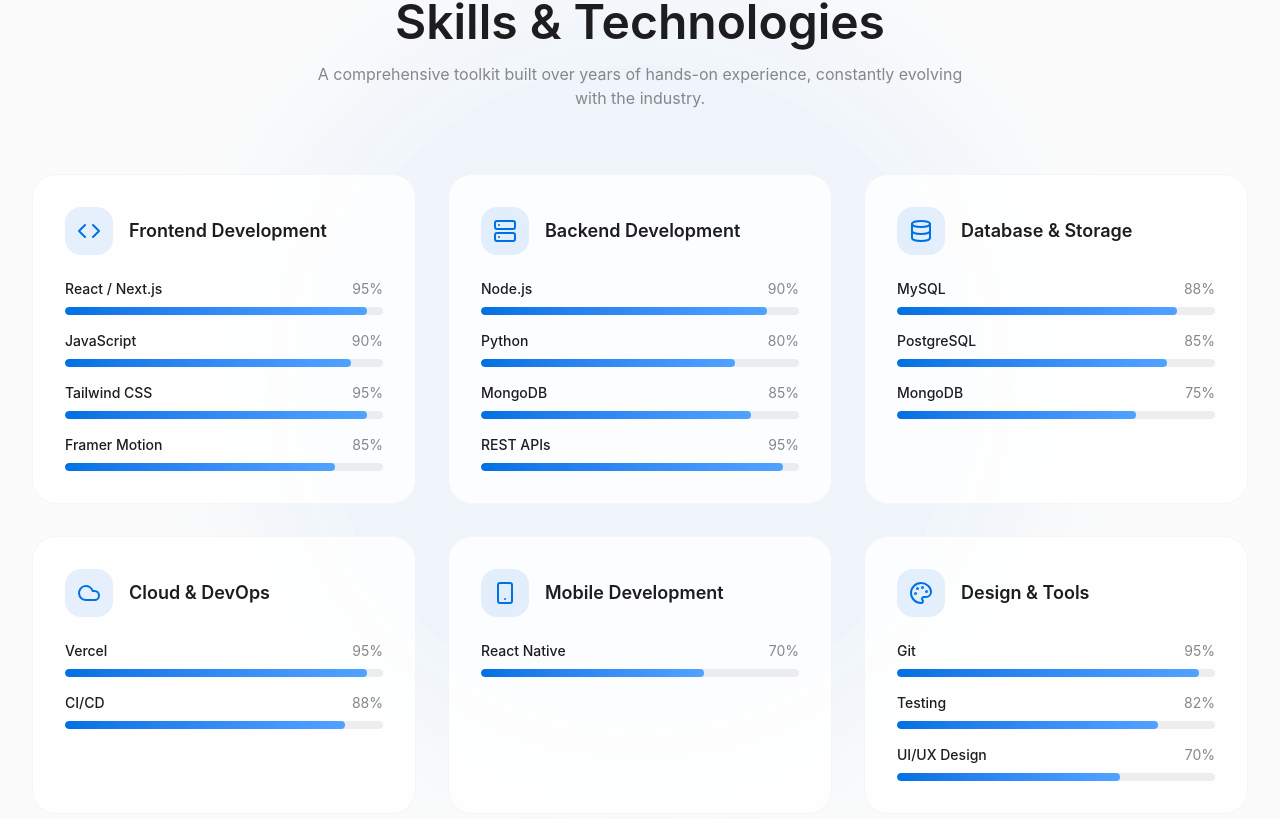
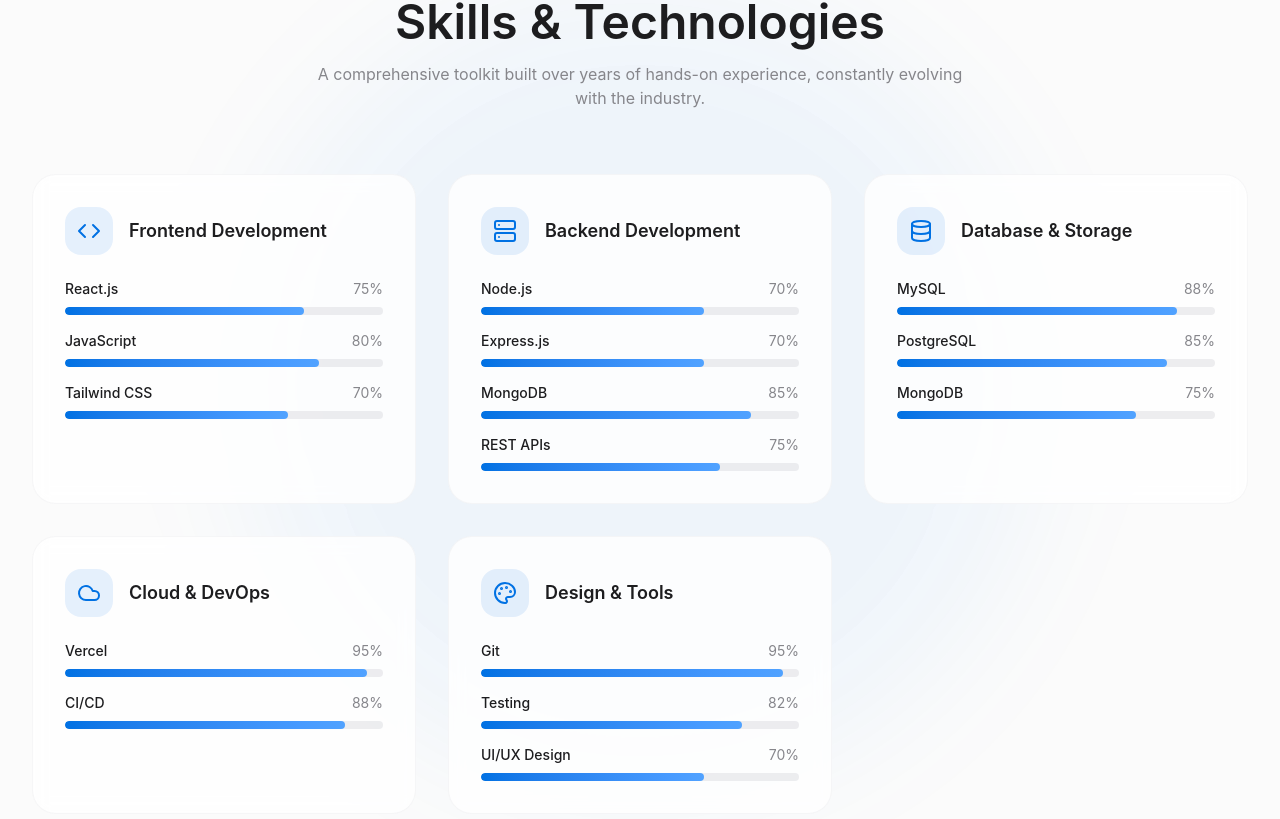
Before and after one commit to Abhijit-Maji-DS/Portfolio, a React (Vite) app: page / in a window 1280 px wide. Shown: the part 2096-2915 px from the top of the page. Built offline with nearby package versions, Linux system fonts and the light colour scheme.

Commit message:
Update Skills.jsx

```diff
--- a/src/components/Skills.jsx
+++ b/src/components/Skills.jsx
@@ -7,20 +7,19 @@ const skillCategories = [
     icon: Code,
     title: 'Frontend Development',
     skills: [
-      { name: 'React / Next.js', level: 95 },
-      { name: 'JavaScript', level: 90 },
-      { name: 'Tailwind CSS', level: 95 },
-      { name: 'Framer Motion', level: 85 },
+      { name: 'React.js', level: 75 },
+      { name: 'JavaScript', level: 80 },
+      { name: 'Tailwind CSS', level: 70 },
     ],
   },
   {
     icon: Server,
     title: 'Backend Development',
     skills: [
-      { name: 'Node.js', level: 90 },
-      { name: 'Python', level: 80 },
+      { name: 'Node.js', level: 70 },
+      { name: 'Express.js', level: 70 },
       { name: 'MongoDB', level: 85 },
-      { name: 'REST APIs', level: 95 },
+      { name: 'REST APIs', level: 75 },
     ],
   },
   {
@@ -38,13 +37,6 @@ const skillCategories = [
     skills: [
       { name: 'Vercel', level: 95 },
       { name: 'CI/CD', level: 88 },
-    ],
-  },
-  {
-    icon: Smartphone,
-    title: 'Mobile Development',
-    skills: [
-      { name: 'React Native', level: 70 },
     ],
   },
   {
```
